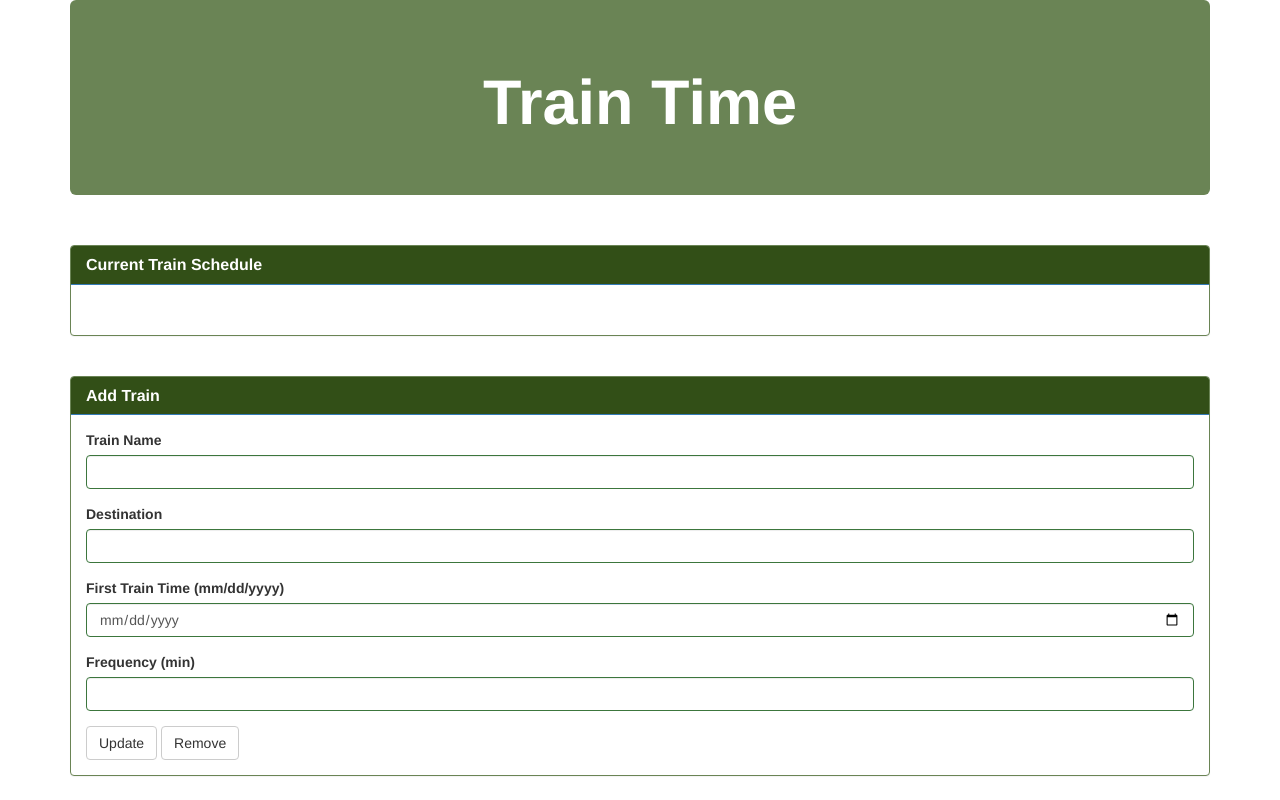
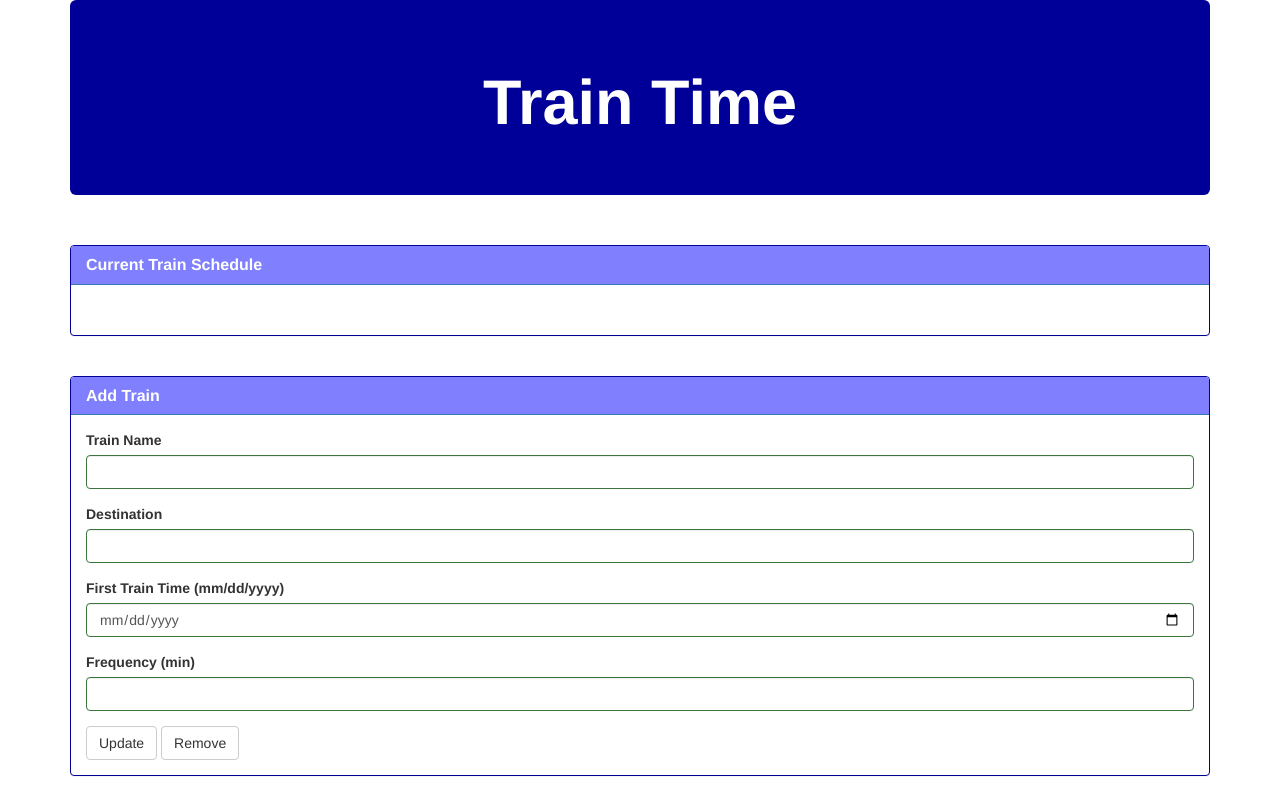
Before and after one commit to namurray1/Train-Time, a PHP site: page / in a window 1280 px wide. Run offline with PHP 8.4, Linux system fonts and the light colour scheme; some libraries are stand-ins or nearby versions.

Commit message:
Updated some files, but still need to get some code working with moment.js

```diff
--- a/assets/css/style.css
+++ b/assets/css/style.css
@@ -1,11 +1,11 @@
 .btn:hover {
-        background-color: #324F17 !important;
+        background-color: #8080ff !important;
         color: white !important;
         outline-style: none;
     }
 
     .btn {
-        background-color: #6A8455 !important;
+        background-color: #000099 !important;
         color: white !important;
         outline-style: none;
     }
--- a/assets/javascript/app.js
+++ b/assets/javascript/app.js
@@ -48,7 +48,7 @@
             // Replaces the content in the "currentTrainSchedule" div
             $("#currentTrainSchedule").empty();
 
-            // Output all of the new information into the relevant sections
+            // Output all of the new information into the Current Train Schedule section
             $("#currentTrainSchedule").append("<h1>" + trainName);
             $("#currentTrainSchedule").append("<h4>" + destination);
             $("#currentTrainSchedule").append("<h4>" + nextArrival);
--- a/index.html
+++ b/index.html
@@ -10,18 +10,18 @@
 <body>
 		<div class="container">
         <!--JUMBOTRON-->
-        <div class="jumbotron" style="background: #6A8455 ; color: white;">
+        <div class="jumbotron" style="background: #000099; color: white;">
 
             <!-- Added "glyphicon glyphicon-list-alt" to the heading-->
-            <h1 class="text-center"><i class="icon-train icon-large icon-white"></i><strong>Train Time</strong></h1>
+            <h1 class="text-center"><strong>Train Time</strong></h1>
         </div>
         <div class="row">
 
             <!--DATA DISPLAY PANEL-->
             <div class="col-sm-12">
                 <br>
-                <div class="panel panel-primary" style="border-color:#6A8455 ;">
-                    <div class="panel-heading" style="background-color: #324F17 ;">
+                <div class="panel panel-primary" style="border-color: #000099;">
+                    <div class="panel-heading" style="background-color: #8080ff;">
                         <h2 class="panel-title"><strong>Current Train Schedule</strong></h2>
            			</div>
                     <div class="panel-body" id="trains">
@@ -36,8 +36,8 @@
         <div class="row">
             <div class="col-sm-12">
                 <br>
-                <div class="panel panel-primary" style="border-color:#6A8455 ">
-                    <div class="panel-heading" style="background-color: #324F17 ;">
+                <div class="panel panel-primary" style="border-color:#000099;">
+                    <div class="panel-heading" style="background-color: #8080ff;">
                         <h2 class="panel-title"><strong>Add Train</strong></h2>
 
                     </div>
--- a/index.php
+++ b/index.php
@@ -1 +1 @@
-<?php include_once("index.html"); ?>
+<?php include_once("index.html");?>
```
